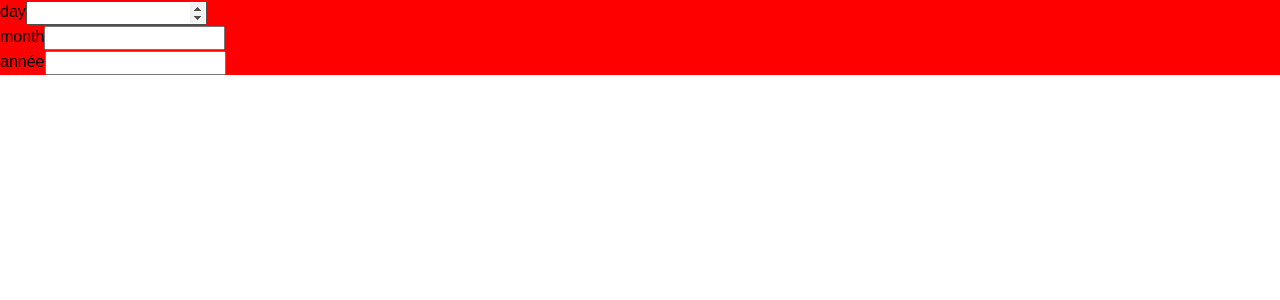
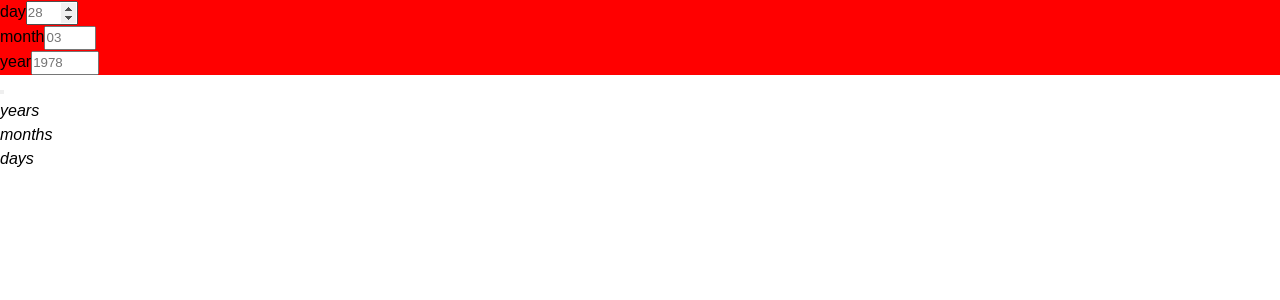
Before and after one commit to Delgorithm/react-age-calculator-app, a React (Create React App) app: page / in a window 1280 px wide. Shown: the top 300 px of the page. Built offline with nearby package versions, Linux system fonts and the light colour scheme.

Commit message:
adding the input and all is needed

```diff
--- a/src/components/formAge.js
+++ b/src/components/formAge.js
@@ -7,36 +7,67 @@ function Form() {
 
     const handleSubmit = (e) => {
         e.preventDefault();
+        if (day < 1 || day > 31 || month < 1 || month > 12 || year < 1900 || year > 2023) {
+            alert('You need to put real values');
+        }
+
         console.log(day, month, year);
     };
 
     return (
+        <div className='ageApp'>
+            {/* ------- Form ------- */}
             <form className="formStyle" onSubmit={handleSubmit}>
-            <label>
+                <label className='numberDay'>
                     day
                     <input
                         type='number'
+                        placeholder='28'
+                        min={1}
+                        max={31}
                         value={day}
                         onChange={(e) => setDay(e.target.value)}
                     />
                 </label>
-            <label>
+                <label className='numberMonth'>
                     month
                     <input
                         type='number'
+                        placeholder='03'
+                        min={1}
+                        max={12}
                         value={month}
                         onChange={(e) => setMonth(e.target.value)}
                     />
                 </label>
-            <label>
-                année
+                <label className='numberYear'>
+                    year
                     <input
                         type='number'
+                        placeholder='1978'
+                        min={0}
+                        max={2023}
                         value={year}
                         onChange={(e) => setYear(e.target.value)}
                     />
                 </label>
             </form>
+            {/* ------- Bar horizontal ------ */}
+            <div className='bar-button'>
+                <div className='bar'>
+                    <span></span>
+                </div>
+                <div className='btn'>
+                    <button></button>
+                </div>
+            </div>
+            {/* ------- Big display ------- */}
+            <div className='bigDisplay'>
+                <p className='bigYear'><i><span>{year}</span> years</i></p>
+                <p className='bigMonth'><i><span>{month}</span> months</i></p>
+                <p className='bigDay'><i><span>{day}</span> days</i></p>
+            </div>
+        </div>
     );
 }
 
```
Lines whose indentation alone changed are shown as unchanged.
